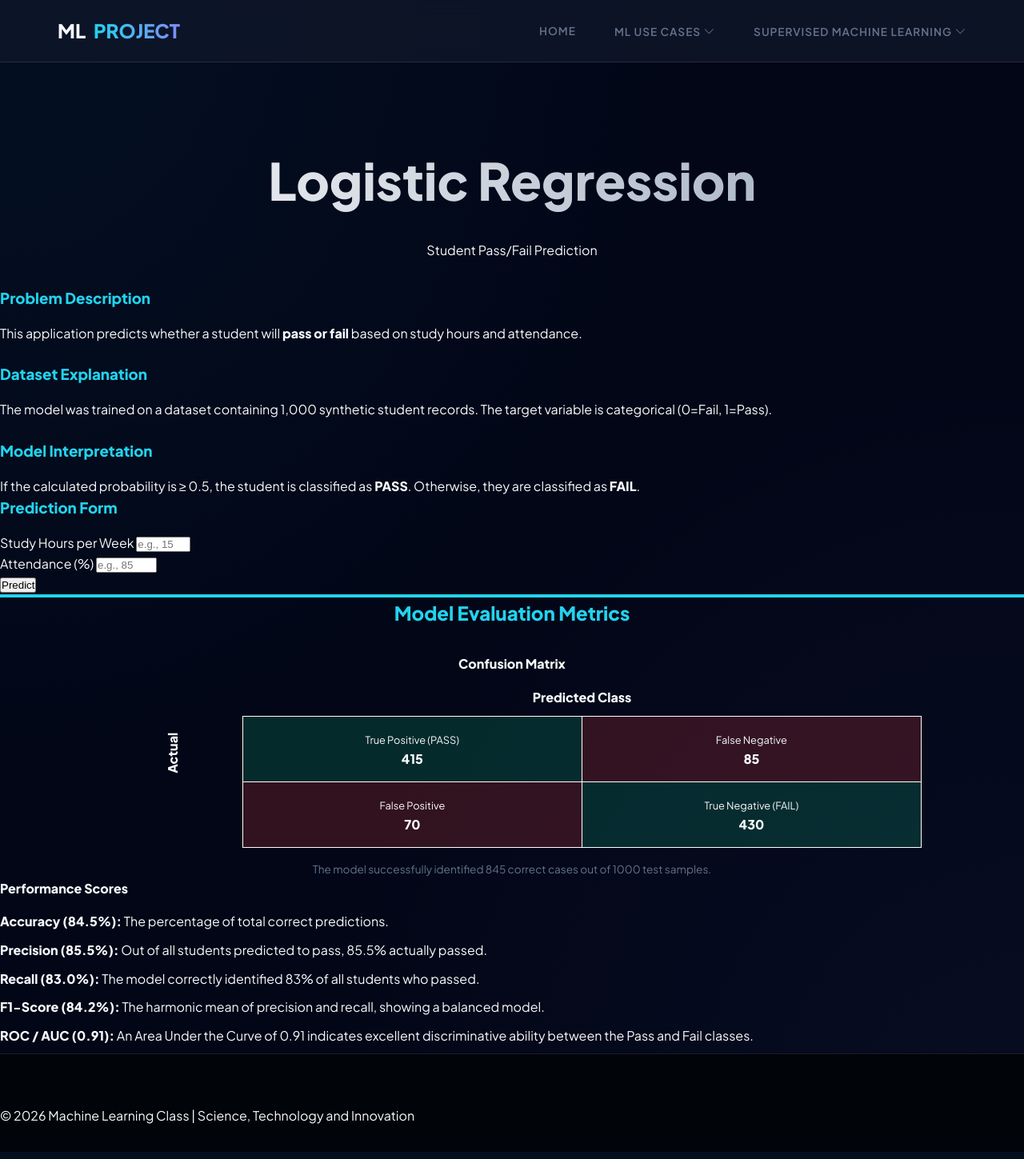
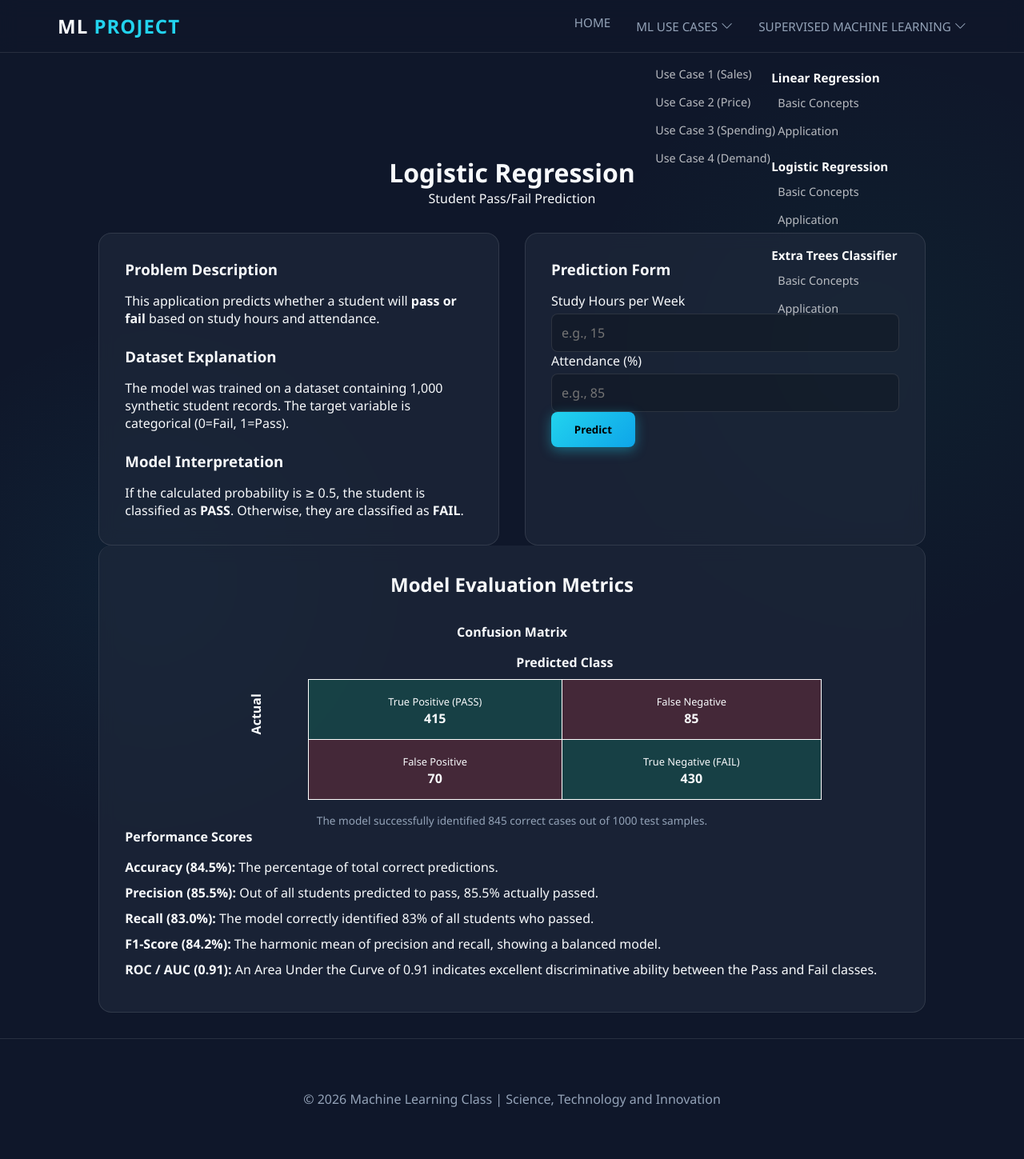
Before and after one commit to Camilosorio98/Machine-Learning-1, a Flask app: page /logistic-regression/application in a window 1280 px wide. Shown: the whole page at 80% size. Run offline with Flask 3, Linux system fonts and the light colour scheme.

Commit message:
Update UI design to modern glassmorphism and improve home layout

```diff
--- a/app/controllers/sales_controller.py
+++ b/app/controllers/sales_controller.py
@@ -1,7 +1,6 @@
 from flask import Blueprint, render_template
 from app.models.sales_model import SalesModel
 
-# El nombre 'sales' debe coincidir con lo que importas en run.py
 sales_bp = Blueprint('sales', __name__)
 model = SalesModel()
 
--- a/app/static/css/base.css
+++ b/app/static/css/base.css
@@ -1,185 +1,170 @@
-/* --- PRESET: GOOGLE FONTS & TRANSITIONS --- */
-@import url('https://fonts.googleapis.com/css2?family=Plus+Jakarta+Sans:wght@300;400;600;800&display=swap');
-
+/* --- GLOBAL VARIABLES OF MODERN DESIGN --- */
 :root {
-    --bg-main: #020617;          /* Negro espacial */
-    --bg-surface: #0f172a;       /* Fondo de tarjetas */
-    --bg-accent: #1e293b;        /* Contraste suave */
-    --primary: #22d3ee;          /* Cian neón */
-    --primary-glow: rgba(34, 211, 238, 0.3);
-    --secondary: #818cf8;        /* Violeta suave para IA */
-    --text-high: #f8fafc;
-    --text-low: #64748b;
-    --glass: rgba(15, 23, 42, 0.8);
+    --bg-main: #0f172a;        /* Super dark background (Slate) */
+    --bg-surface: rgba(30, 41, 59, 0.7); /* Crystal clear background */
+    --primary-color: #22d3ee;  /* Cyan neon */
+    --secondary-color: #10b981;/* emerald green */
+    --text-main: #f8fafc;      /* White Text*/
+    --text-low: #94a3b8;       /* Blue gray text */
     --border: rgba(255, 255, 255, 0.1);
-    --transition: all 0.4s cubic-bezier(0.175, 0.885, 0.32, 1.275);
+    --glow: 0 0 20px rgba(34, 211, 238, 0.3);
 }
 
-/* --- BASE STYLES --- */
+/* --- BASIC RESET --- */
 * {
     margin: 0;
     padding: 0;
     box-sizing: border-box;
+    font-family: 'Segoe UI', Tahoma, Geneva, Verdana, sans-serif;
 }
 
 body {
-    font-family: 'Plus Jakarta Sans', sans-serif;
     background-color: var(--bg-main);
-    background-image:
-        radial-gradient(at 0% 0%, rgba(34, 211, 238, 0.05) 0px, transparent 50%),
-        radial-gradient(at 100% 100%, rgba(129, 140, 248, 0.05) 0px, transparent 50%);
-    color: var(--text-high);
-    line-height: 1.6;
-    overflow-x: hidden;
+    color: var(--text-main);
+    background-image: radial-gradient(circle at 15% 50%, rgba(34, 211, 238, 0.05), transparent 25%),
+                      radial-gradient(circle at 85% 30%, rgba(16, 185, 129, 0.05), transparent 25%);
+    min-height: 100vh;
+    display: flex;
+    flex-direction: column;
 }
 
-/* --- NAVIGATION (MODERN GLASS) --- */
+/* --- (NAVBAR) --- */
 .navbar {
-    background: var(--glass);
+    background: rgba(15, 23, 42, 0.8);
     backdrop-filter: blur(12px);
     -webkit-backdrop-filter: blur(12px);
     border-bottom: 1px solid var(--border);
     position: sticky;
     top: 0;
-    z-index: 2000;
-    padding: 1.2rem 0;
+    z-index: 100;
 }
 
 .nav-container {
+    max-width: 1200px;
+    margin: 0 auto;
+    padding: 1rem 2rem;
     display: flex;
     justify-content: space-between;
     align-items: center;
-    max-width: 1200px;
-    margin: 0 auto;
-    padding: 0 2rem;
 }
 
 .logo {
     font-size: 1.5rem;
     font-weight: 800;
+    color: var(--text-main);
     text-decoration: none;
-    color: var(--text-high);
-    display: flex;
-    align-items: center;
-    gap: 10px;
+    letter-spacing: 1px;
 }
 
 .logo span {
-    background: linear-gradient(90deg, var(--primary), var(--secondary));
-    -webkit-background-clip: text;
-    -webkit-text-fill-color: transparent;
+    color: var(--primary-color);
 }
 
 .nav-links {
     display: flex;
-    gap: 3rem;
+    gap: 2rem;
     align-items: center;
 }
 
 .nav-item {
+    color: var(--text-low);
     text-decoration: none;
-    color: var(--text-low);
-    font-weight: 600;
-    font-size: 0.85rem;
-    letter-spacing: 1px;
-    transition: var(--transition);
-    text-transform: uppercase;
+    font-weight: 500;
+    font-size: 0.95rem;
+    transition: color 0.3s;
+    cursor: pointer;
 }
 
 .nav-item:hover {
-    color: var(--primary);
-    text-shadow: 0 0 10px var(--primary-glow);
+    color: var(--primary-color);
 }
 
-/* --- DROPDOWN (UPGRADED) --- */
-.dropdown {
-    position: relative;
+/* --- PRINCIPAL CONTAINER --- */
+.container {
+    max-width: 1200px;
+    margin: 0 auto;
+    padding: 2rem;
+    flex: 1;
 }
 
-.dropdown-content {
-    display: none;
-    position: absolute;
-    top: 120%;
-    left: 50%;
-    transform: translateX(-50%);
+/* --- (CARDS GLASSMORPHISM) --- */
+.card {
     background: var(--bg-surface);
-    min-width: 240px;
+    backdrop-filter: blur(10px);
+    border: 1px solid var(--border);
     border-radius: 16px;
-    border: 1px solid var(--border);
-    box-shadow: 0 20px 40px rgba(0,0,0,0.4);
-    overflow: hidden;
-    padding: 0.5rem;
+    padding: 2rem;
+    transition: transform 0.3s ease, box-shadow 0.3s ease;
 }
 
-.dropdown:hover .dropdown-content {
-    display: block;
-    animation: fadeInUp 0.4s ease forwards;
+.card:hover {
+    transform: translateY(-5px);
+    box-shadow: var(--glow);
+    border-color: rgba(34, 211, 238, 0.3);
 }
 
-.dropdown-content a {
-    color: var(--text-low);
-    padding: 12px 20px;
+/* --- MODERN BUTTONS --- */
+.btn {
+    display: inline-block;
+    padding: 0.8rem 1.8rem;
+    border-radius: 8px;
     text-decoration: none;
-    display: flex;
-    align-items: center;
-    border-radius: 10px;
-    transition: var(--transition);
+    font-weight: bold;
+    text-align: center;
+    cursor: pointer;
+    border: none;
+    transition: all 0.3s ease;
 }
 
-.dropdown-content a:hover {
-    background: rgba(255, 255, 255, 0.05);
-    color: var(--primary);
-    transform: scale(1.02);
+.btn-primary {
+    background: linear-gradient(135deg, var(--primary-color), #0ea5e9);
+    color: #000 !important;
+    box-shadow: 0 4px 15px rgba(34, 211, 238, 0.4);
 }
 
-/* --- HOME HERO SECTION --- */
-.hero {
-    text-align: center;
-    padding: 8rem 0 4rem;
+.btn-primary:hover {
+    transform: scale(1.05);
+    box-shadow: 0 6px 20px rgba(34, 211, 238, 0.6);
 }
 
-.hero h1 {
-    font-size: 4rem;
-    font-weight: 800;
-    margin-bottom: 1.5rem;
-    background: linear-gradient(to right, #fff, #94a3b8);
-    -webkit-background-clip: text;
-    -webkit-text-fill-color: transparent;
+.btn-outline {
+    background: transparent;
+    color: var(--primary-color);
+    border: 2px solid var(--primary-color);
 }
 
-.btn-glow {
-    background: linear-gradient(90deg, var(--primary), var(--secondary));
-    color: var(--bg-main);
-    padding: 1rem 2.5rem;
-    border-radius: 50px;
-    text-decoration: none;
-    font-weight: 800;
-    box-shadow: 0 0 20px var(--primary-glow);
-    transition: var(--transition);
-    display: inline-block;
+.btn-outline:hover {
+    background: rgba(34, 211, 238, 0.1);
 }
 
-.btn-glow:hover {
-    transform: translateY(-5px);
-    box-shadow: 0 0 35px var(--primary-glow);
+/* --- UTILIDADES DE GRID Y FORMAS --- */
+.grid-2 {
+    display: grid;
+    grid-template-columns: repeat(auto-fit, minmax(300px, 1fr));
+    gap: 2rem;
 }
 
-/* --- FOOTER --- */
+.form-control {
+    width: 100%;
+    padding: 12px;
+    background: rgba(0,0,0,0.2);
+    border: 1px solid var(--border);
+    border-radius: 8px;
+    color: white;
+    font-size: 1rem;
+    margin-top: 5px;
+}
+
+.form-control:focus {
+    outline: none;
+    border-color: var(--primary-color);
+    box-shadow: 0 0 8px rgba(34, 211, 238, 0.2);
+}
+
 .footer {
-    padding: 4rem 0 2rem;
-    background: #010409;
+    text-align: center;
+    padding: 2rem;
+    color: var(--text-low);
     border-top: 1px solid var(--border);
     margin-top: auto;
 }
-
-/* --- ANIMATIONS --- */
-@keyframes fadeInUp {
-    from { opacity: 0; transform: translate(-50%, 20px); }
-    to { opacity: 1; transform: translate(-50%, 0); }
-}
-
-/* --- RESPONSIVE --- */
-@media (max-width: 768px) {
-    .nav-links { display: none; }
-    .hero h1 { font-size: 2.5rem; }
-}
--- a/app/templates/base.html
+++ b/app/templates/base.html
@@ -8,7 +8,7 @@
     <link rel="stylesheet" href="https://cdn.jsdelivr.net/npm/bootstrap-icons@1.11.1/font/bootstrap-icons.css">
 
     <style>
-        /* Estilos específicos para el submenú */
+        /* Specific styles for the submenu */
         .menu-seccion-titulo {
             padding: 12px 16px 4px 16px;
             color: var(--text-color, #ffffff);
@@ -19,6 +19,15 @@
 
         .dropdown-content {
             min-width: 220px;
+         position: absolute;
+            top: 100%;       /* Ensures it starts directly below the text */
+            margin-top: 0; /* Removes any default spacing */
+            padding-top: 10px; /* Creates a "safe" area for mouseovers */
+        }
+
+        /* We ensure that the parent container keeps everything together */
+        .nav-item {
+            padding-bottom: 10px; /*Extend the interaction area downwards */
         }
 
         .dropdown-content a {
@@ -48,7 +57,7 @@
                 <!-- BOTÓN HOME -->
                 <a href="/" class="nav-item">HOME</a>
 
-                <!-- MENÚ: ML USE CASES (Restaurado) -->
+                <!--MENU: ML USE CASES (Restored) -->
                 <div class="dropdown">
                     <span class="nav-item">ML USE CASES <i class="bi bi-chevron-down"></i></span>
                     <div class="dropdown-content">
@@ -64,12 +73,12 @@
                     <span class="nav-item">SUPERVISED MACHINE LEARNING <i class="bi bi-chevron-down"></i></span>
                     <div class="dropdown-content">
 
-                        <!-- Categoría 1: Linear -->
+                        <!-- Category 1: Linear -->
                         <div class="menu-seccion-titulo">Linear Regression</div>
                         <a href="/linear-regression/basic-concepts">Basic Concepts</a>
                         <a href="/linear-regression/application">Application</a>
 
-                        <!-- Categoría 2: Logistic -->
+                        <!-- Category 2: Logistic -->
                         <div class="menu-seccion-titulo" style="margin-top: 5px;">Logistic Regression</div>
                         <a href="/logistic-regression/basic-concepts">Basic Concepts</a>
                         <a href="/logistic-regression/application">Application</a>
--- a/app/templates/extra_trees_application.html
+++ b/app/templates/extra_trees_application.html
@@ -44,12 +44,12 @@
     </div>
 </div>
 
-<!-- MÉTRICAS DE EVALUACIÓN (REQUISITO ACTIVIDAD 2) -->
+<!-- EVALUATION METRICS (ACTIVITY 2 REQUIREMENT) -->
 <div class="card shadow mt-4 mb-5" style="border-top: 4px solid #f59e0b;">
     <h2 style="color: #f59e0b; text-align: center; margin-bottom: 2rem;">Model Evaluation Metrics (Test Set)</h2>
 
     <div class="row">
-        <!-- MATRIZ DE CONFUSIÓN -->
+        <!-- CONFUSION MATRIX-->
         <div class="col-md-6" style="display: flex; flex-direction: column; align-items: center;">
             <h4 style="margin-bottom: 1rem;">Confusion Matrix</h4>
             <table style="text-align: center; border-collapse: collapse; margin-bottom: 1rem; width: 80%;">
@@ -82,7 +82,7 @@
             </table>
         </div>
 
-        <!-- MÉTRICAS NUMÉRICAS -->
+        <!-- NUMERICAL METRICS -->
         <div class="col-md-6">
             <h4 style="margin-bottom: 1rem;">Performance Scores</h4>
             <ul style="list-style: none; padding: 0;">
--- a/app/templates/logistic_application.html
+++ b/app/templates/logistic_application.html
@@ -43,12 +43,12 @@
     </div>
 </div>
 
-<!-- NUEVA SECCIÓN: MÉTRICAS DE EVALUACIÓN (REQUISITO ACTIVIDAD 2) -->
+<!-- EVALUATION METRICS  -->
 <div class="card shadow mt-4 mb-5" style="border-top: 4px solid var(--primary);">
     <h2 style="color: var(--primary); text-align: center; margin-bottom: 2rem;">Model Evaluation Metrics</h2>
 
     <div class="row">
-        <!-- MATRIZ DE CONFUSIÓN (Hecha con CSS para no depender de imágenes externas) -->
+        <!-- CONFUSION MATRIX -->
         <div class="col-md-6" style="display: flex; flex-direction: column; align-items: center;">
             <h4 style="margin-bottom: 1rem;">Confusion Matrix</h4>
             <table style="text-align: center; border-collapse: collapse; margin-bottom: 1rem; width: 80%;">
@@ -82,7 +82,7 @@
             <p style="font-size: 0.85rem; color: var(--text-low); text-align: center;">The model successfully identified 845 correct cases out of 1000 test samples.</p>
         </div>
 
-        <!-- MÉTRICAS NUMÉRICAS -->
+        <!-- NUMERICAL METRICS -->
         <div class="col-md-6">
             <h4 style="margin-bottom: 1rem;">Performance Scores</h4>
             <ul style="list-style: none; padding: 0;">
```
Also changed, not shown: app/controllers/extra_trees_controller.py (+12 -12 lines), app/crear_archivos.py (deleted, +0 -40 lines), app/generar_modelo.py (deleted, +0 -64 lines).
